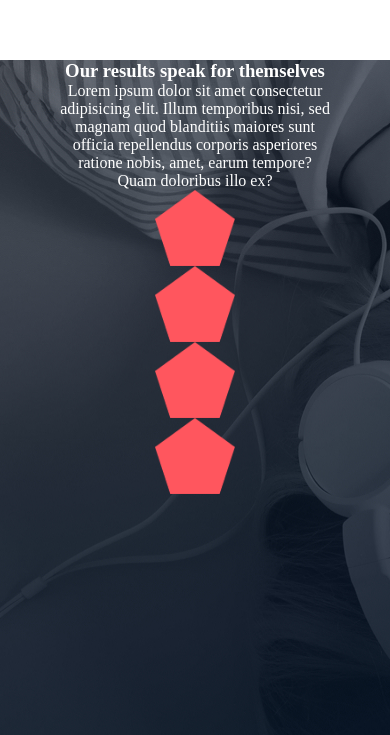
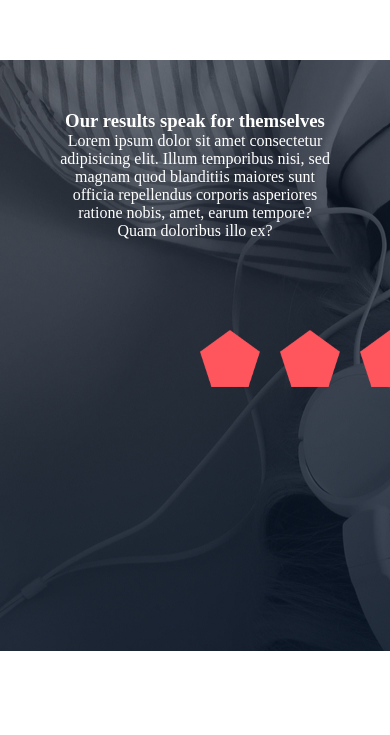
Before and after one commit to Ibrahola/alx_html_css, a plain HTML site: page headphones/2-index.html in a window 390 px wide. Shown: the part 1489-2224 px from the top of the page. After the commit the page ends 2140 px from the top, so only its background shows below. Drawn offline with Linux system fonts and the light colour scheme.

Commit message:
headphone project

```diff
--- a/headphones/2-index.html
+++ b/headphones/2-index.html
@@ -59,11 +59,19 @@
             <h3>Our results speak for themselves</h3>
             <p>Lorem ipsum dolor sit amet consectetur adipisicing elit. Illum temporibus nisi, sed magnam quod blanditiis maiores sunt officia repellendus corporis asperiores ratione nobis, amet, earum tempore? Quam doloribus illo ex?</p>
         </div>
-        <div>
-            <img src="/headphones/images/pentagone.png" alt="">
-            <img src="/headphones/images/pentagone.png" alt="">
-            <img src="/headphones/images/pentagone.png" alt="">
-            <img src="/headphones/images/pentagone.png" alt="">
+        <div class="six">
+            <div>
+                <img src="/headphones/images/pentagone.png" alt="">
+            </div>
+            <div>
+                <img src="/headphones/images/pentagone.png" alt="">
+            </div>
+            <div>
+                <img src="/headphones/images/pentagone.png" alt="">
+            </div>
+            <div>
+                <img src="/headphones/images/pentagone.png" alt="">
+            </div>
         </div>
     </article>
 </body>
--- a/headphones/2-styles.css
+++ b/headphones/2-styles.css
@@ -83,7 +83,7 @@ article .four {
 /* result section */
 .result-section {
     background-image: url("/headphones/images/headphones_hero_2.jpg");
-    height: 80vh;
+    height: 70vh;
     color: #fff;
 }
 
@@ -91,14 +91,18 @@ article .four {
     margin: 0 auto;
     text-align: center;
     width: 70%;
+    padding-top: 50px;
 }
-.result-section div img {
+.result-section .six {
+    width: 10px;
+    display: flex;
+    justify-content: space-around;
+    margin: 0 auto;
+}
+.result-section .six img {
     width: 80px;
-    display:inline-block;
-    display: flex;
-    flex-direction: row;
-    margin: 0 auto;
-    text-align: center;
+    margin-top: 80px;
+    padding: 10px;
 }
 
 /* @media screen and (max-width: 500px){
```
